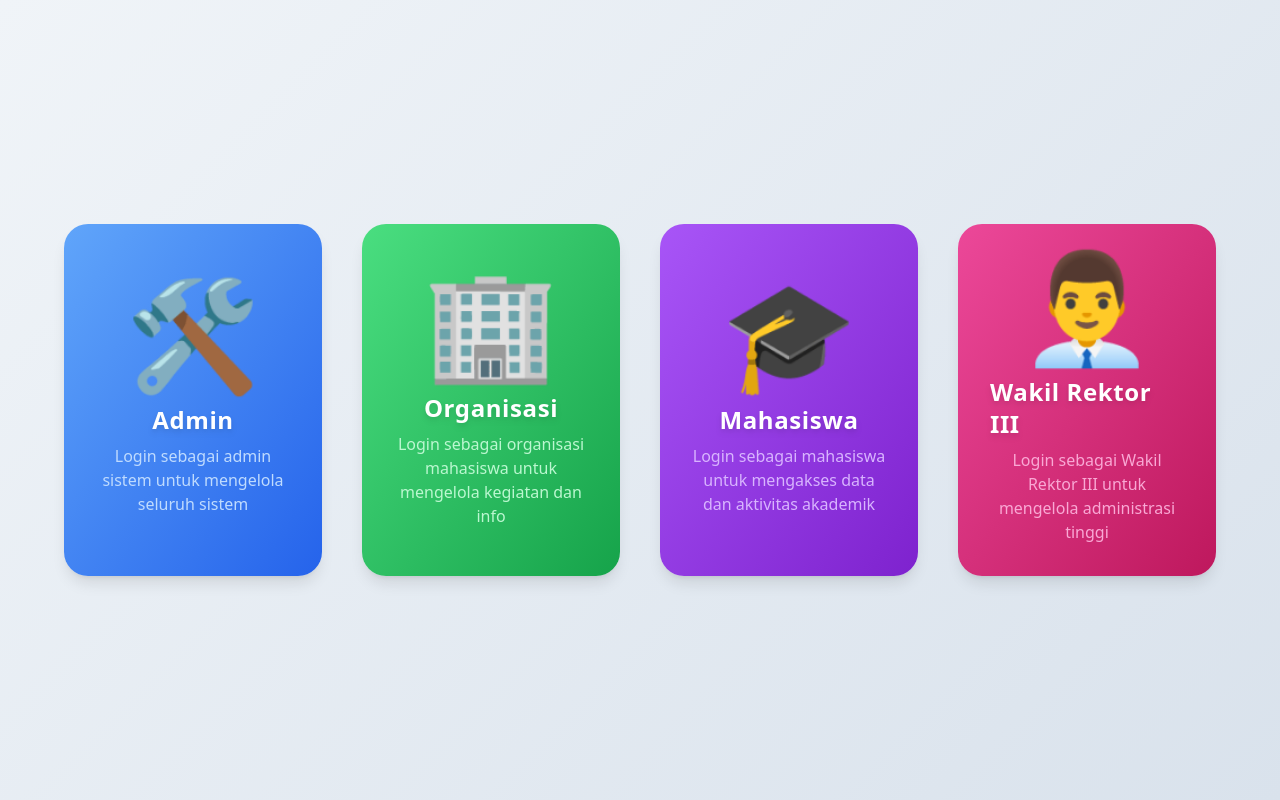
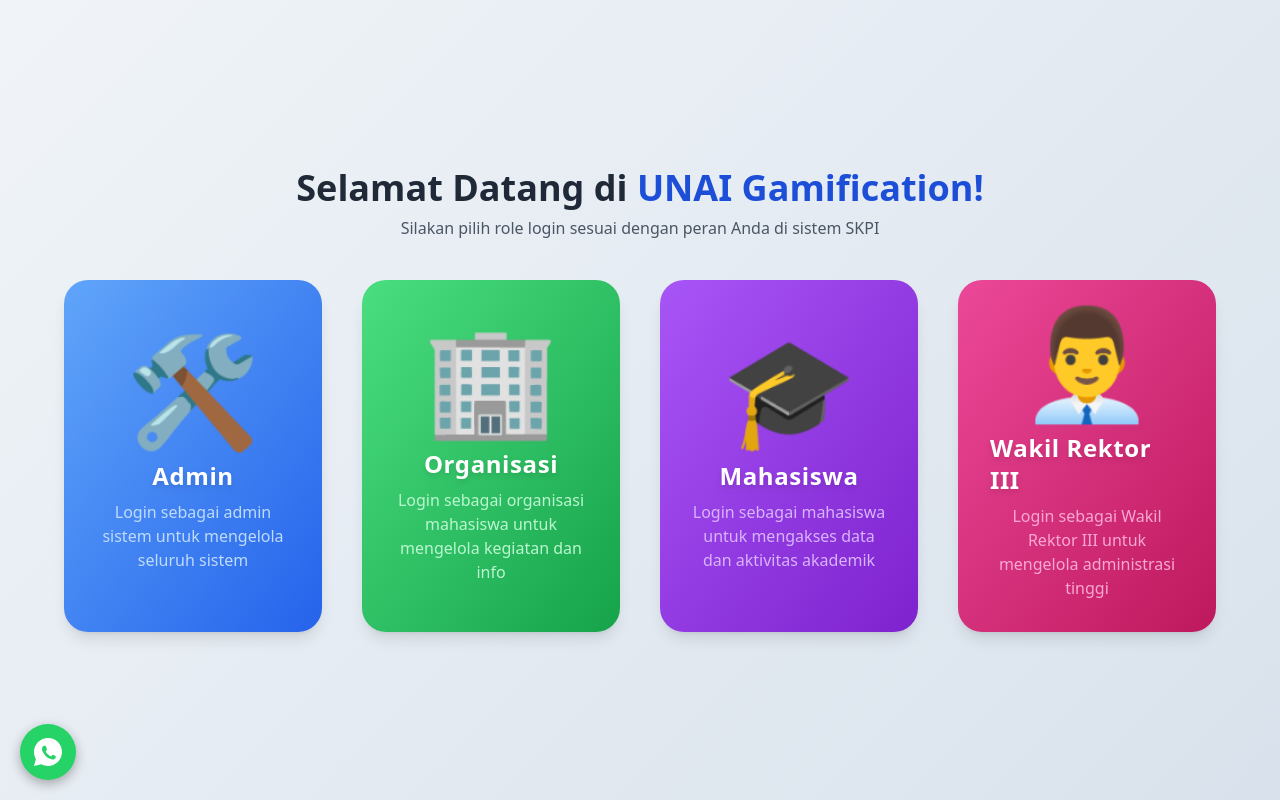
Before and after one commit to Ejaa0/skpiku, a Laravel app: page / in a window 1280 px wide. Run offline with Laravel 12, Linux system fonts and the light colour scheme; parts of the project's set-up code (start-up, migrations or seed data) failed here and were passed over; some libraries are stand-ins or nearby versions.

Commit message:
final malam ini

```diff
--- a/resources/views/dashboard.php
+++ b/resources/views/dashboard.php
@@ -1,5 +1,6 @@
 <!DOCTYPE html>
-<html lang="id" x-data>
+<html lang="id">
+
 <head>
     <meta charset="UTF-8" />
     <title>Dashboard Utama SKPI UNAI</title>
@@ -16,7 +17,7 @@
         }
         .hover-raise:hover {
             transform: translateY(-10px);
-            box-shadow: 0 20px 25px rgba(0,0,0,0.1);
+            box-shadow: 0 20px 25px rgba(0, 0, 0, 0.1);
             transition: all 0.3s ease;
         }
         a.card {
@@ -26,16 +27,51 @@
         body {
             background: linear-gradient(135deg, #f0f4f8, #d9e2ec);
         }
+        /* Style untuk tombol WhatsApp di kiri bawah */
+        #help-center {
+            position: fixed;
+            bottom: 20px;
+            left: 20px;
+            background-color: #25D366; /* Hijau WhatsApp */
+            width: 56px;
+            height: 56px;
+            border-radius: 9999px;
+            display: flex;
+            align-items: center;
+            justify-content: center;
+            box-shadow: 0 4px 12px rgba(0, 0, 0, 0.3);
+            transition: transform 0.3s ease;
+            cursor: pointer;
+            z-index: 1000;
+        }
+        #help-center:hover {
+            transform: scale(1.15);
+        }
+        #help-center svg {
+            width: 28px;
+            height: 28px;
+            fill: white;
+        }
     </style>
 </head>
-<body class="min-h-screen flex items-center justify-center px-6 py-12 font-sans">
 
+<body class="min-h-screen flex flex-col items-center justify-center px-6 py-12 font-sans">
+
+    <!-- HEADER -->
+    <div class="text-center mb-10">
+        <h1 class="text-3xl md:text-4xl font-extrabold text-gray-800">
+            Selamat Datang di <span class="text-blue-700">UNAI Gamification!</span>
+        </h1>
+        <p class="text-gray-600 mt-2">Silakan pilih role login sesuai dengan peran Anda di sistem SKPI</p>
+    </div>
+
+    <!-- MENU CARDS -->
     <div class="max-w-6xl w-full grid grid-cols-1 sm:grid-cols-2 lg:grid-cols-4 gap-10">
 
         <!-- Admin -->
         <a href="<?php echo url('/login/admin'); ?>"
             class="card bg-gradient-to-br from-blue-400 to-blue-600 text-white rounded-3xl p-8 flex flex-col items-center justify-center shadow-lg hover-raise">
-        <span class="pulse-emoji text-8xl mb-6 select-none">🛠️</span>
+            <span class="pulse-emoji text-8xl mb-6">🛠️</span>
             <h2 class="text-2xl font-extrabold tracking-wide drop-shadow-md">Admin</h2>
             <p class="mt-2 text-blue-200 text-center max-w-xs">Login sebagai admin sistem untuk mengelola seluruh sistem</p>
         </a>
@@ -43,7 +79,7 @@
         <!-- Organisasi -->
         <a href="<?php echo url('/login/organisasi'); ?>"
             class="card bg-gradient-to-br from-green-400 to-green-600 text-white rounded-3xl p-8 flex flex-col items-center justify-center shadow-lg hover-raise">
-        <span class="pulse-emoji text-8xl mb-6 select-none">🏢</span>
+            <span class="pulse-emoji text-8xl mb-6">🏢</span>
             <h2 class="text-2xl font-extrabold tracking-wide drop-shadow-md">Organisasi</h2>
             <p class="mt-2 text-green-200 text-center max-w-xs">Login sebagai organisasi mahasiswa untuk mengelola kegiatan dan info</p>
         </a>
@@ -51,7 +87,7 @@
         <!-- Mahasiswa -->
         <a href="<?php echo url('/login/mahasiswa'); ?>"
             class="card bg-gradient-to-br from-purple-500 to-purple-700 text-white rounded-3xl p-8 flex flex-col items-center justify-center shadow-lg hover-raise">
-        <span class="pulse-emoji text-8xl mb-6 select-none">🎓</span>
+            <span class="pulse-emoji text-8xl mb-6">🎓</span>
             <h2 class="text-2xl font-extrabold tracking-wide drop-shadow-md">Mahasiswa</h2>
             <p class="mt-2 text-purple-300 text-center max-w-xs">Login sebagai mahasiswa untuk mengakses data dan aktivitas akademik</p>
         </a>
@@ -59,12 +95,21 @@
         <!-- Wakil Rektor -->
         <a href="<?php echo url('/login/warek'); ?>"
             class="card bg-gradient-to-br from-pink-500 to-pink-700 text-white rounded-3xl p-8 flex flex-col items-center justify-center shadow-lg hover-raise">
-        <span class="pulse-emoji text-8xl mb-6 select-none">👨‍💼</span>
+            <span class="pulse-emoji text-8xl mb-6">👨‍💼</span>
             <h2 class="text-2xl font-extrabold tracking-wide drop-shadow-md">Wakil Rektor III</h2>
             <p class="mt-2 text-pink-300 text-center max-w-xs">Login sebagai Wakil Rektor III untuk mengelola administrasi tinggi</p>
         </a>
 
     </div>
 
+    <!-- Help Center WhatsApp Button di kiri bawah -->
+    <a id="help-center" href="https://wa.me/6281223236894" target="_blank" rel="noopener" aria-label="Help Center WhatsApp">
+        <!-- Icon WhatsApp SVG -->
+        <svg viewBox="0 0 24 24" aria-hidden="true" focusable="false">
+            <path d="M20.52 3.48A11.868 11.868 0 0 0 12 0C5.372 0 0 5.372 0 12c0 2.12.555 4.146 1.608 5.935L0 24l6.292-1.582A11.922 11.922 0 0 0 12 24c6.627 0 12-5.372 12-12 0-3.21-1.254-6.22-3.48-8.52zm-1.834 13.3c-.278.78-1.504 1.49-2.077 1.6-.553.11-1.202.16-3.328-.766-3.021-1.178-4.976-4.61-5.132-4.857-.156-.246-1.27-1.676-1.27-3.2 0-1.524.806-2.28 1.092-2.596.288-.317.63-.4.84-.4.21 0 .425 0 .61.003.196.002.46-.074.704.553.245.627.837 2.18.91 2.34.074.16.12.353.015.57-.104.216-.156.35-.31.55-.156.2-.33.45-.47.61-.156.157-.316.335-.14.64.176.3.78 1.27 1.67 2.06 1.16 1.18 2.134 1.57 2.45 1.75.31.177.492.15.67-.09.178-.245.62-.72.795-.968.176-.246.352-.205.6-.123.246.08 1.56.735 1.83.866.27.127.45.19.514.297.066.11.066.63-.21 1.41z"></path>
+        </svg>
+    </a>
+
 </body>
+
 </html>
```
Also changed, not shown: resources/views/mahasiswa/login.blade.php (+44 -14 lines). Lines whose indentation alone changed are shown as unchanged.
